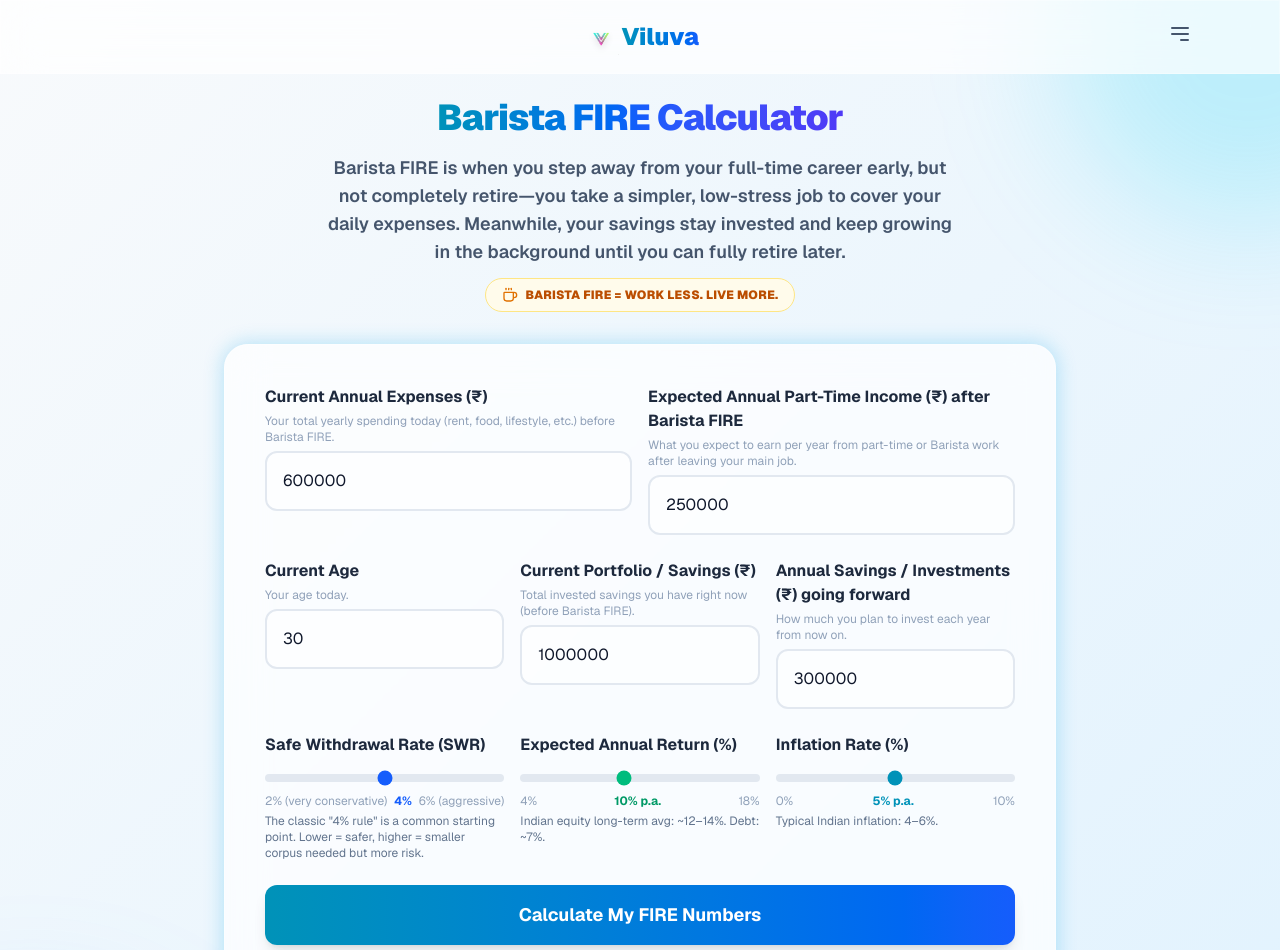
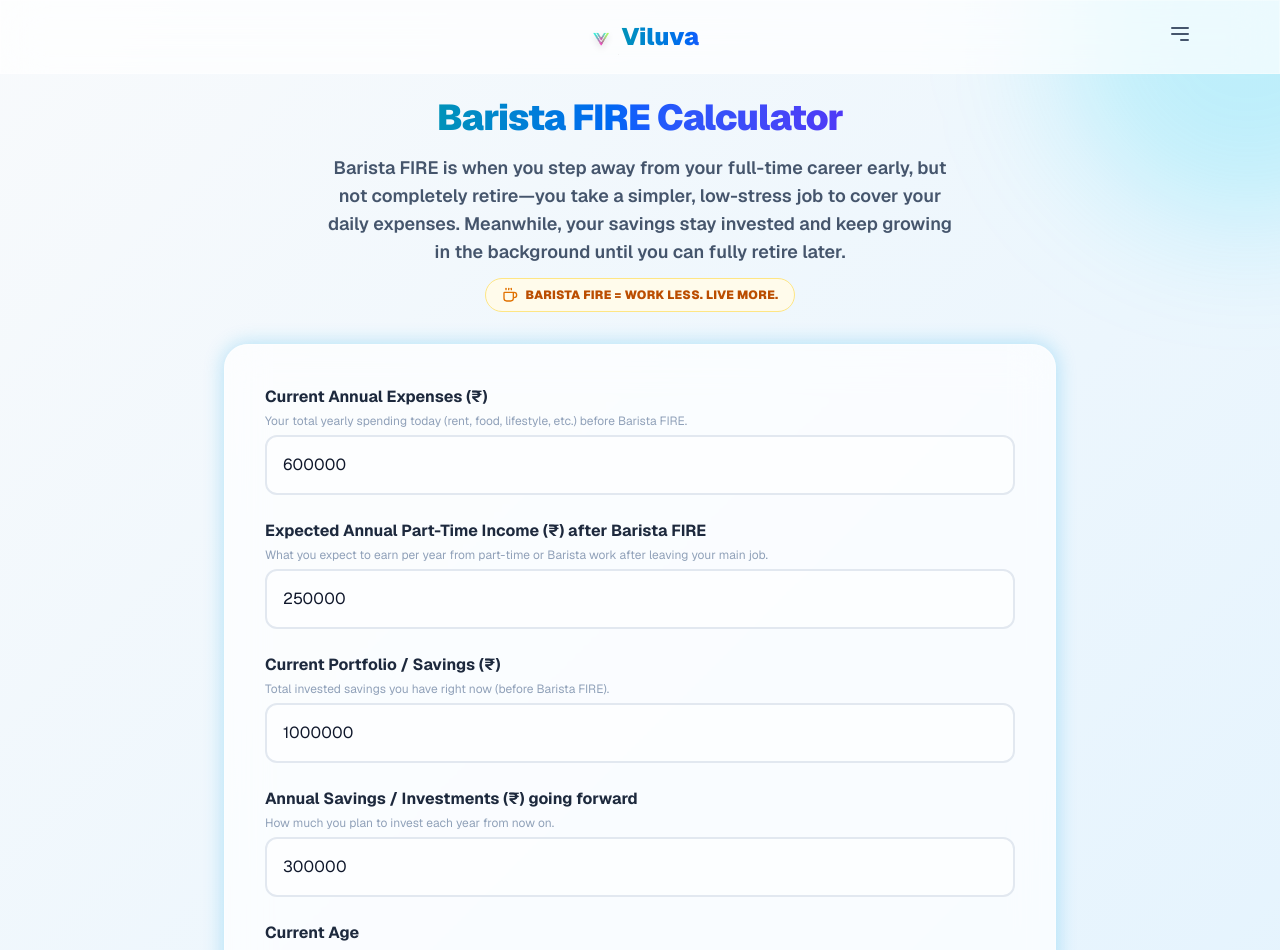
Before and after one commit to Viluva/viluva-med-audit, a Next.js app: page /barista-fire-calculator in a window 1280 px wide. Shown: the top 950 px of the page. Built offline with nearby package versions, Linux system fonts and the light colour scheme; a web font is replaced by a local one.

Commit message:
feat: update layout of Barista FIRE and FIRE calculators for improved input field organization

```diff
--- a/src/app/barista-fire-calculator/page.tsx
+++ b/src/app/barista-fire-calculator/page.tsx
@@ -227,8 +227,8 @@
         {/* ── Form card ─────────────────────────────────────────────────── */}
         <div className="glass p-6 sm:p-10 rounded-3xl shadow-2xl glow">
           <form onSubmit={handleCalculate} className="space-y-6">
-            {/* Expenses & Barista Income */}
-            <div className="grid grid-cols-1 sm:grid-cols-2 gap-4">
+            {/* All input fields stacked vertically */}
+            <div className="flex flex-col gap-6">
               <Field
                 label="Current Annual Expenses (₹)"
                 name="expenses"
@@ -242,19 +242,6 @@
                 value={formData.baristaIncome}
                 onChange={handleChange}
                 hint="What you expect to earn per year from part-time or Barista work after leaving your main job."
-              />
-            </div>
-
-            {/* Age, Savings, Annual Savings */}
-            <div className="grid grid-cols-1 sm:grid-cols-3 gap-4">
-              <Field
-                label="Current Age"
-                name="currentAge"
-                value={formData.currentAge}
-                onChange={handleChange}
-                min={10}
-                max={80}
-                hint="Your age today."
               />
               <Field
                 label="Current Portfolio / Savings (₹)"
@@ -270,10 +257,18 @@
                 onChange={handleChange}
                 hint="How much you plan to invest each year from now on."
               />
+              <Field
+                label="Current Age"
+                name="currentAge"
+                value={formData.currentAge}
+                onChange={handleChange}
+                min={10}
+                max={80}
+                hint="Your age today."
+              />
             </div>
-
-            {/* Assumptions: SWR, Return, Inflation */}
-            <div className="grid grid-cols-1 sm:grid-cols-3 gap-4">
+            {/* Sliders section visually separated */}
+            <div className="grid grid-cols-1 sm:grid-cols-3 gap-4 bg-slate-50 border border-slate-200 rounded-lg p-4 mt-2">
               <div>
                 <label className="block text-sm sm:text-base font-bold text-slate-800 mb-2">
                   Safe Withdrawal Rate (SWR)
--- a/src/app/fire-calculator/page.tsx
+++ b/src/app/fire-calculator/page.tsx
@@ -227,7 +227,7 @@
         <div className="glass p-6 sm:p-10 rounded-3xl shadow-2xl glow">
           <form onSubmit={handleCalculate} className="space-y-6">
             {/* Row 1: Expenses & Income */}
-            <div className="grid grid-cols-1 sm:grid-cols-2 gap-4">
+            <div className="flex flex-col gap-6">
               <Field
                 label="Current Annual Expenses (₹)"
                 name="expenses"
```
